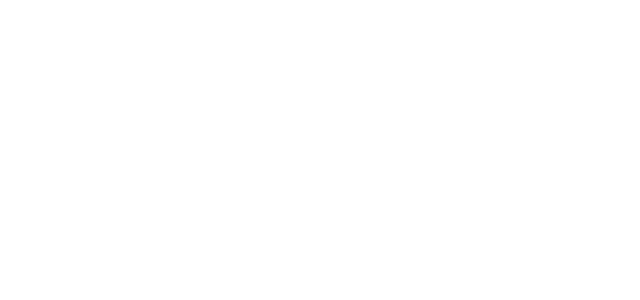
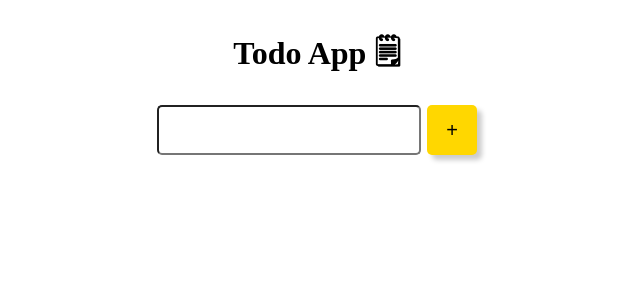
Before and after one commit to emi-h/react-typescript-todoApp, a React (Create React App) app: page / in a window 1280 px wide. Shown: the top 300 px of the page, without its empty margins (323-963 px from the left). Built offline with nearby package versions, Linux system fonts and the light colour scheme.

Commit message:
Add state and functions

```diff
--- a/src/App.tsx
+++ b/src/App.tsx
@@ -1,11 +1,67 @@
-import React from 'react';
+import React, { useState } from 'react';
 import './styles/App.css';
 
 function App() {
+  const [value, setValue] = useState<string>('');
+  const [todo, setTodo] = useState<Todo[]>([]);
+
+  type Todo = {
+    id: number;
+    value: string;
+    checked: boolean;
+  }
+
+  const handleChange = (e: React.ChangeEvent<HTMLInputElement>) => {
+    setValue(e.target.value);
+  };
+
+  const handleAdd = (e: React.MouseEvent<HTMLButtonElement, MouseEvent>) => {
+    e.preventDefault();
+    // make newTodo
+    const newTodo: Todo = {
+      id: todo.length,
+      value: value,
+      checked: false,
+    }
+    setTodo([...todo, newTodo]);
+    setValue('');
+  };
+
+  const handleEdit = (id: number, value: string) => {
+    const newTodo = todo.map((todo) => {
+      if (todo.id === id) {
+        todo.value = value;
+      }
+      return todo;
+    });
+
+    setTodo(newTodo);
+  };
+  // const handleDelete = (id: number) => {
+  //   const newTodo = todo.filter((todo) => todo.id !== id);
+  //   setTodo(newTodo);
+  // }
+
   return (
     <div className="App">
-
-    </div>
+      <h1>Todo App 🗒</h1>
+      <div className="app_inner">
+        <div className="inputArea">
+          <input type="text" className='input' value={value} onChange={(e) => handleChange(e)} />
+          <button className='btnAdd' onClick={(e) => handleAdd(e)}>+</button>
+        </div>
+        <ul className='todolist'>
+          {todo.map((todo) => (
+            <li key={todo.id}>
+              <div className='txt'>
+                <input type="text" className='input' value={todo.value} onChange={(e) => handleEdit(todo.id, e.target.value)} />
+              </div>
+              {/* <button className='btnDelet' onClick={() => handleDelete(todo.id)}>-</button> */}
+            </li>
+          ))}
+        </ul>
+      </div>
+    </div >
   );
 }
 
```
